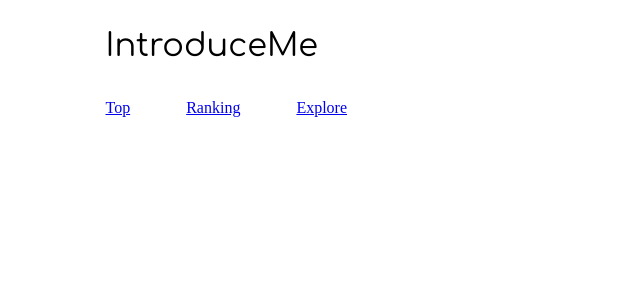
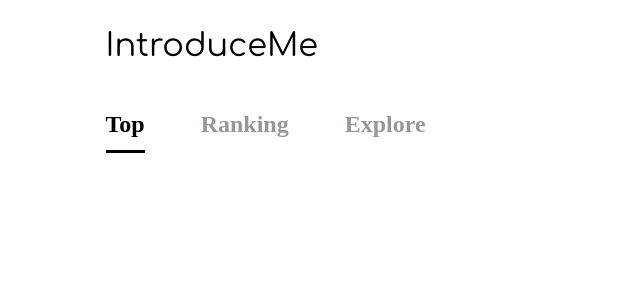
Before and after one commit to stutkhd-0709/introduceme, a Vue app in the folder packages/frontend/: page / in a window 1280 px wide. Shown: the top 300 px of the page, without its empty margins (0-640 px from the left). Built offline with nearby package versions, Linux system fonts and the light colour scheme.

Commit message:
fix navigation transition

```diff
--- a/packages/frontend/src/components/HeaderNavigation.vue
+++ b/packages/frontend/src/components/HeaderNavigation.vue
@@ -1,7 +1,12 @@
 <template>
   <div class="l-header-navigation">
     <template v-for="(navi, idx) in navigations" :key="idx">
-      <RouterLink :to="navi">{{ navi }}</RouterLink>
+      <template v-if="navi.route === '/'">
+        <RouterLink :to="navi.route" class="nav-item" exact>{{ navi.text }}</RouterLink>
+      </template>
+      <template v-else>
+        <RouterLink :to="navi.route" class="nav-item">{{ navi.text }}</RouterLink>
+      </template>
     </template>
   </div>
 </template>
@@ -11,9 +16,9 @@
 import { RouterLink } from 'vue-router'
 
 const navigations = ref([
-  'Top',
-  'Ranking',
-  'Explore'
+  {text: 'Top', route: '/'},
+  {text: 'Ranking', route: 'ranking'},
+  {text: 'Explore', route: 'explore'}
 ])
 </script>
 
@@ -26,4 +31,23 @@
   max-width: 1069px;
   padding: 0 16px;
 }
+
+a.nav-item {
+  color: #9A9696;
+  font-size: 24px;
+  font-weight: bold;
+  text-decoration: none;
+  transition: color 0.25s; /* 色の変更だけ適用。hoverもcolorがblackになるので適用される */
+  padding: 12px 0;
+}
+
+a.router-link-active {
+  color: black;
+  border-bottom: 3px solid black;
+  text-decoration: none;
+}
+
+a.nav-item:hover {
+  color: black;
+}
 </style>
```
